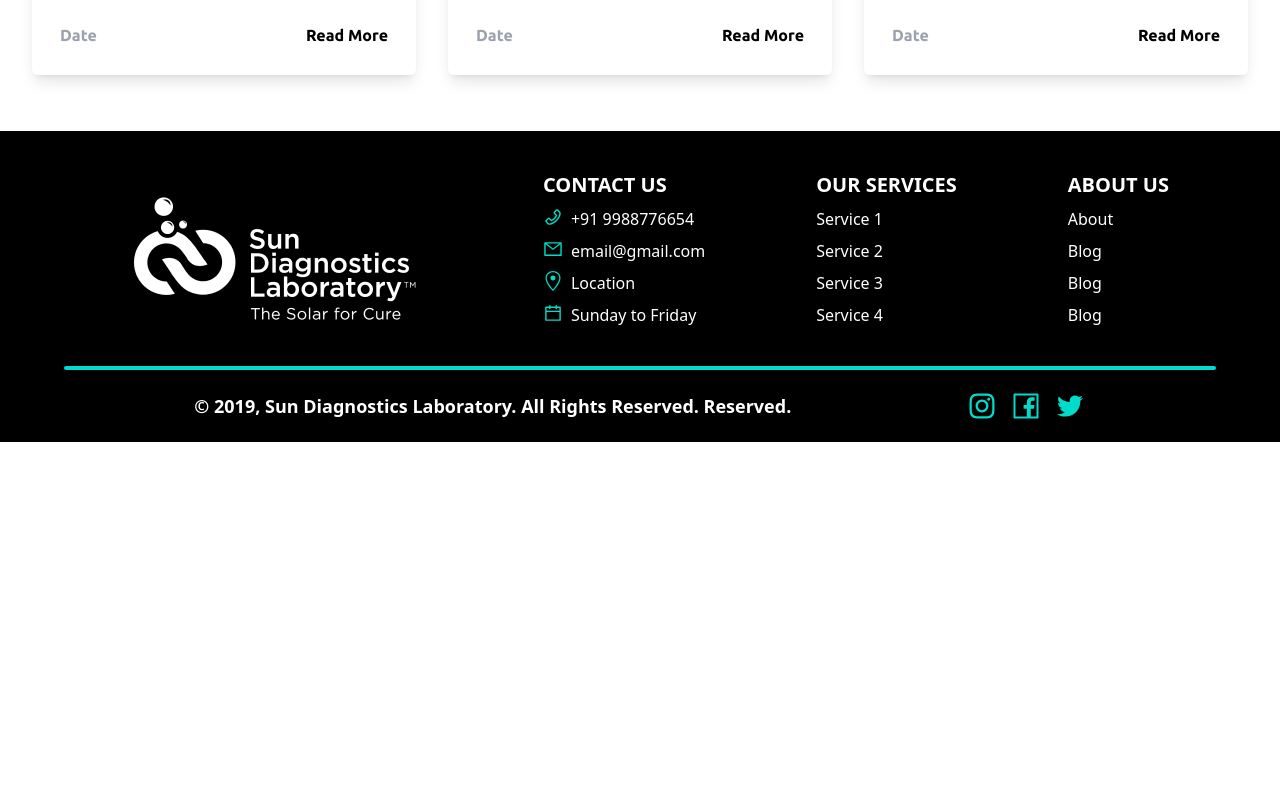
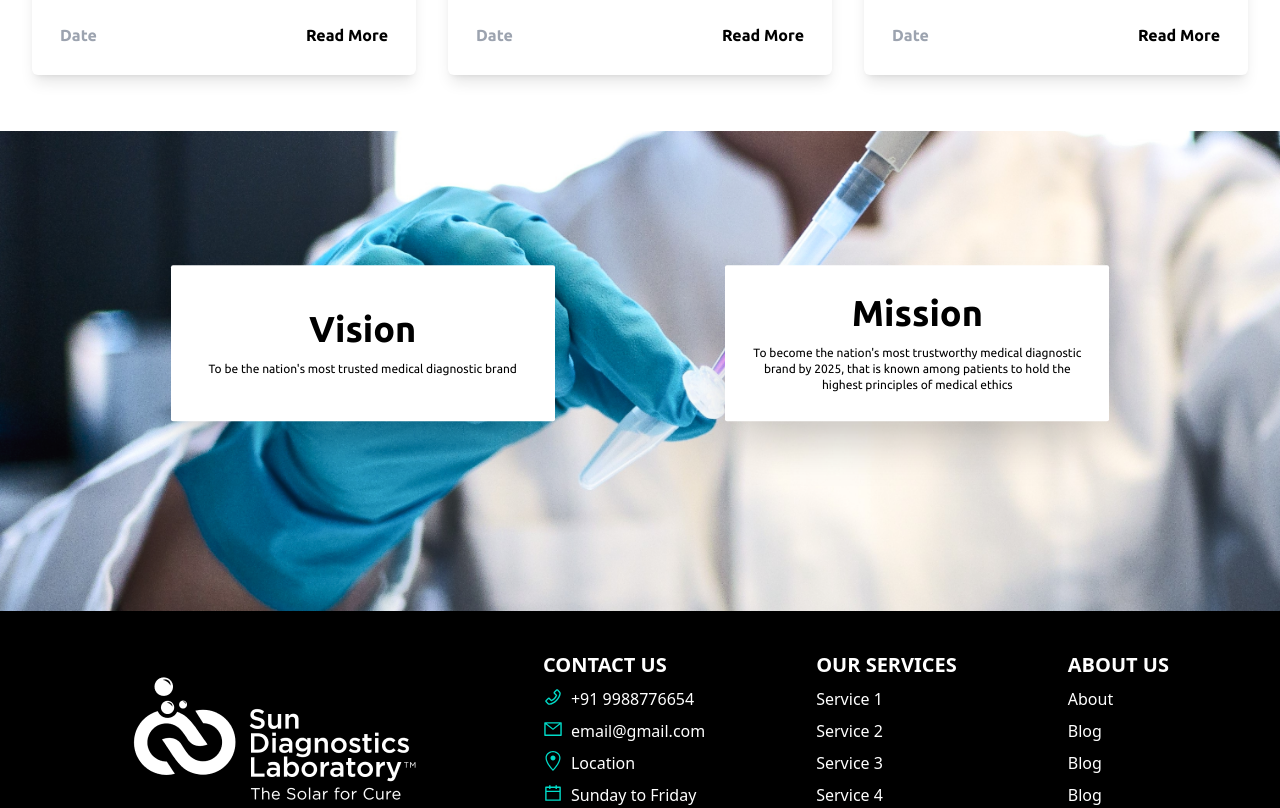
Before and after one commit to NEXT-BUG/sun-diagnostic-laboratory, a Next.js app: page /about in a window 1280 px wide. Shown: the part 3300-4108 px from the top of the page. Before the commit the page ends 3742 px from the top, so only its background shows below. Built offline with nearby package versions, Linux system fonts and the light colour scheme.

Commit message:
About us Page is Done ✅

```diff
--- a/components/about/LatestBlog.js
+++ b/components/about/LatestBlog.js
@@ -15,7 +15,7 @@ const LatestBlog = () => {
           good and bad times.
         </p>
       </div>
-      <div className="flex flex-col lg:flex-row space-y-5 lg:space-y-0 items-center justify-evenly">
+      <div className="flex flex-col mb-10 lg:flex-row space-y-5 lg:space-y-0 items-center justify-evenly">
         {blogs?.map((blog, index) => {
           if (index < 3) return <BlogCard {...blog} />;
         })}
--- a/pages/about.js
+++ b/pages/about.js
@@ -41,6 +41,30 @@ const About = () => {
       </div>
       <Importance />
       <LatestBlog />
+      <div className="relative h-fit w-screen">
+        <Image
+          src={require("../assets/images/about-us-img-2.png")}
+          className="relative h-96 lg:h-fit w-screen"
+        />
+        <div className="absolute font-ubuntu z-40 h-full top-0 w-full items-center flex">
+          <div className="flex flex-col lg:flex-row items-center space-y-5 lg:space-y-0 lg:items-stretch justify-evenly w-full">
+            <div className="justify-center items-center space-y-3 flex flex-col w-96 shadow-2xl rounded-sm animate-bounce bg-white p-7">
+              <p className="text-4xl text-center font-bold">Vision</p>
+              <p className="text-xs text-center">
+                To be the nation's most trusted medical diagnostic brand
+              </p>
+            </div>
+            <div className="justify-center items-center space-y-3 flex flex-col w-96 shadow-2xl rounded-sm animate-bounce bg-white p-7">
+              <p className="text-4xl text-center font-bold">Mission</p>
+              <p className="text-xs text-center">
+                To become the nation's most trustworthy medical diagnostic brand
+                by 2025, that is known among patients to hold the highest
+                principles of medical ethics
+              </p>
+            </div>
+          </div>
+        </div>
+      </div>
     </div>
   );
 };
```
Also changed, not shown: assets/images/about-us-img-2.png (added).
